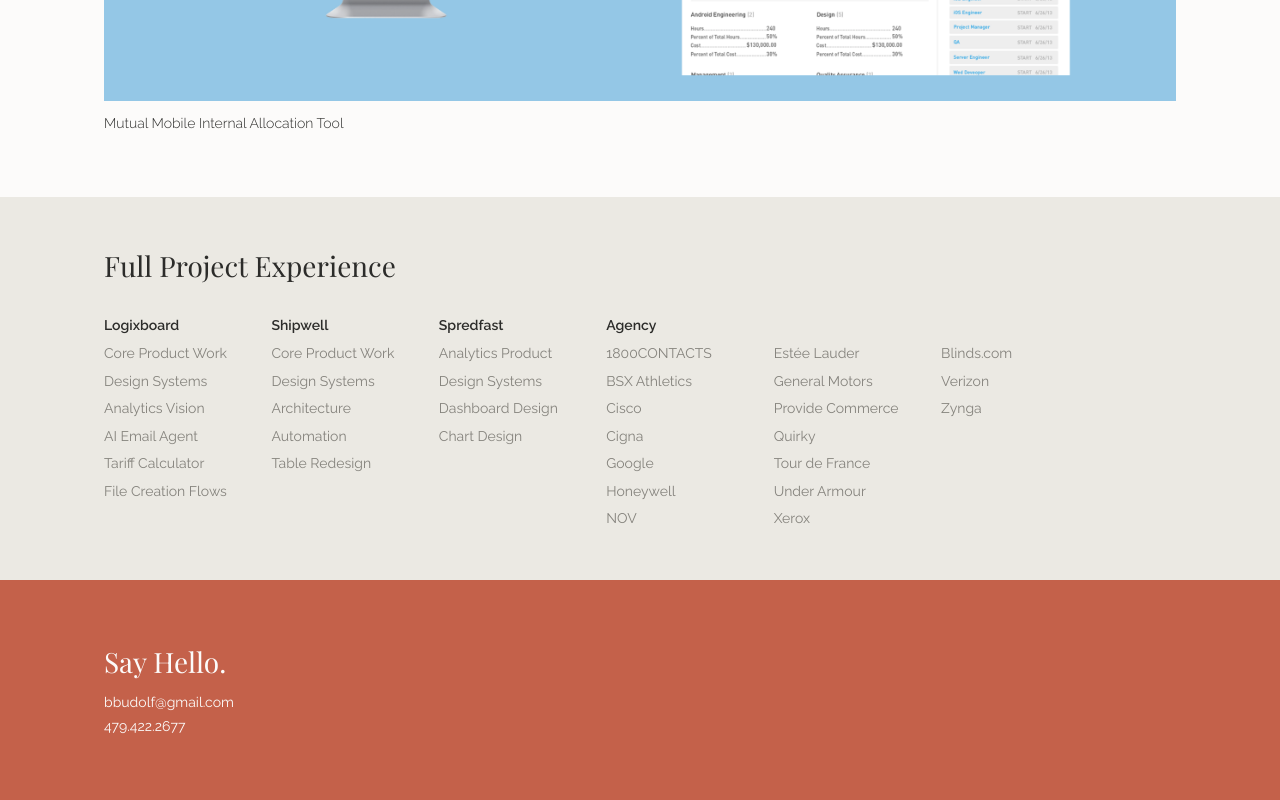
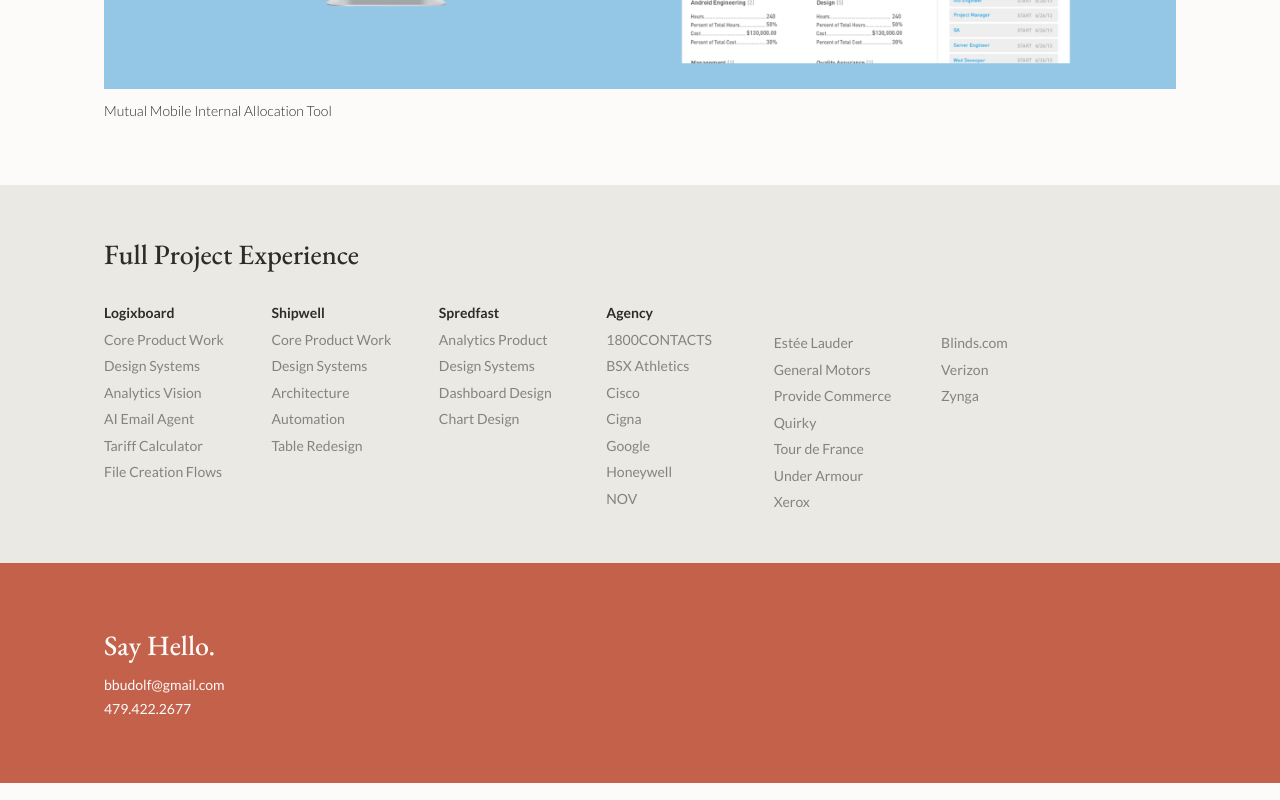
Before and after one commit to bbudolfson/Portfolio-Site, a Next.js app: page /projects in a window 1280 px wide. Shown: the part 7303-8103 px from the top of the page. Built offline with nearby package versions, Linux system fonts and the light colour scheme.

Commit message:
type updates

```diff
--- a/src/app/globals.css
+++ b/src/app/globals.css
@@ -42,7 +42,7 @@
 h1 {
   margin: 0;
   font-family: var(--app-font-heading), var(--font-heading);
-  font-weight: var(--font-weight-regular);
+  font-weight: var(--font-weight-medium);
   font-size: var(--text-h1-size);
   line-height: var(--text-h1-line-height);
   color: var(--text-primary);
@@ -51,7 +51,7 @@
 h2 {
   margin: 0;
   font-family: var(--app-font-heading), var(--font-heading);
-  font-weight: var(--font-weight-regular);
+  font-weight: var(--font-weight-medium);
   font-size: var(--text-h2-size);
   line-height: var(--text-h2-line-height);
   color: var(--text-primary);
@@ -251,11 +251,9 @@
   color: color-mix(in srgb, var(--color-accent2) 86%, var(--neutral-50));
   grid-column: 1 / span 10;
   max-width: none;
-  /* 300: Playfair Display may not ship 300; browser synthesizes lighter weight from loaded masters */
-  font-weight: var(--font-weight-light);
-  letter-spacing: 0.03em;
-  /* Open leading for multi-line Playfair hero */
-  line-height: 1.18;
+  font-weight: var(--font-weight-medium);
+  letter-spacing: 0.01em;
+  line-height: 1.12;
 }
 
 .profileGrid {
@@ -371,7 +369,7 @@
   cursor: pointer;
   font-family: var(--app-font-body), var(--font-body);
   font-size: var(--text-label-size);
-  font-weight: var(--font-weight-semi-bold);
+  font-weight: var(--font-body-weight-semi-bold);
   line-height: var(--text-label-line-height);
   color: var(--color-accent2);
   text-align: left;
@@ -499,7 +497,7 @@
 .projectsIndexHeading {
   margin: 0 0 var(--space-300);
   font-family: var(--app-font-heading), var(--font-heading);
-  font-weight: var(--font-weight-regular);
+  font-weight: var(--font-weight-medium);
   font-size: var(--text-h2-size);
   line-height: var(--text-h2-line-height);
   color: var(--text-primary);
@@ -670,7 +668,7 @@
   max-width: 36ch;
   font-family: var(--app-font-body), var(--font-body);
   font-size: var(--text-paragraph-medium-size);
-  line-height: 1.4;
+  line-height: 1.32;
   font-weight: var(--font-weight-regular);
   color: rgba(255, 255, 255, 0.94);
   text-align: left;
@@ -680,8 +678,8 @@
   margin: 0 0 var(--space-200);
   font-family: var(--app-font-body), var(--font-body);
   font-size: var(--text-paragraph-medium-size);
-  line-height: 1.4;
-  font-weight: var(--font-weight-semi-bold);
+  line-height: 1.32;
+  font-weight: var(--font-body-weight-semi-bold);
   color: rgba(255, 255, 255, 0.98);
 }
 
@@ -702,7 +700,7 @@
   border-radius: 999px;
   padding: 6px 10px;
   font-family: var(--app-font-body), var(--font-body);
-  font-weight: var(--font-weight-medium);
+  font-weight: var(--font-body-weight-medium);
   font-size: 12px;
   line-height: 1;
   white-space: nowrap;
@@ -718,7 +716,7 @@
   padding: 8px 12px;
   font-family: var(--app-font-body), var(--font-body);
   font-size: 12px;
-  font-weight: var(--font-weight-semi-bold);
+  font-weight: var(--font-body-weight-semi-bold);
   line-height: 1;
   color: rgba(255, 255, 255, 0.96);
   background: rgba(12, 12, 14, 0.72);
@@ -802,8 +800,8 @@
   margin: 0 0 var(--space-200);
   font-family: var(--app-font-body), var(--font-body);
   font-size: var(--text-paragraph-medium-size);
-  line-height: 1.4;
-  font-weight: var(--font-weight-semi-bold);
+  line-height: 1.32;
+  font-weight: var(--font-body-weight-semi-bold);
   color: rgba(255, 255, 255, 0.98);
 }
 
@@ -811,7 +809,7 @@
   margin: 0;
   font-family: var(--app-font-body), var(--font-body);
   font-size: var(--text-paragraph-medium-size);
-  line-height: 1.4;
+  line-height: 1.32;
   font-weight: var(--font-weight-regular);
   color: rgba(255, 255, 255, 0.92);
 }
@@ -832,7 +830,7 @@
   border-radius: 999px;
   padding: 6px 10px;
   font-family: var(--app-font-body), var(--font-body);
-  font-weight: var(--font-weight-medium);
+  font-weight: var(--font-body-weight-medium);
   font-size: 12px;
   line-height: 1;
   white-space: nowrap;
@@ -1139,8 +1137,8 @@
   }
 
   .projectsQuadCol--continued {
-    /* Align with adjacent column: company heading (14px / 1.4) + margin below */
-    padding-top: calc(var(--text-paragraph-medium-size) * 1.4 + var(--space-200));
+    /* Align with adjacent column: company heading line box + margin below */
+    padding-top: calc(var(--text-paragraph-medium-line-height) + var(--space-200));
   }
 }
 
@@ -1148,7 +1146,7 @@
 h1.projectsFeaturedTitle {
   margin: 0 0 6px;
   font-family: var(--app-font-heading), var(--font-heading);
-  font-weight: var(--font-weight-regular);
+  font-weight: var(--font-weight-medium);
   font-size: var(--text-h2-size);
   line-height: var(--text-h2-line-height);
   color: var(--text-primary);
@@ -1166,7 +1164,7 @@
 h4.projectsHighlightsTitle {
   margin: 0 0 var(--space-200);
   font-family: var(--app-font-body), var(--font-body);
-  font-weight: var(--font-weight-semi-bold);
+  font-weight: var(--font-body-weight-semi-bold);
   font-size: var(--text-label-size);
   line-height: var(--text-label-line-height);
   color: var(--text-secondary);
@@ -1231,13 +1229,13 @@
   min-width: 0;
 }
 
-/* Match project tile hover: Overview line + body copy (Raleway on light surface) */
+/* Match project tile hover: Overview line + body copy (Lato on light surface) */
 h4.projectsQuadHeading {
   margin: 0 0 var(--space-200);
   font-family: var(--app-font-body), var(--font-body);
   font-size: var(--text-paragraph-medium-size);
-  line-height: 1.4;
-  font-weight: var(--font-weight-semi-bold);
+  line-height: 1.32;
+  font-weight: var(--font-body-weight-semi-bold);
   color: var(--text-primary);
 }
 
@@ -1255,7 +1253,7 @@
   font-family: var(--app-font-body), var(--font-body);
   font-weight: var(--font-weight-regular);
   font-size: var(--text-paragraph-medium-size);
-  line-height: 1.4;
+  line-height: 1.32;
   color: var(--text-secondary);
 }
 
@@ -1314,7 +1312,7 @@
   font-family: var(--app-font-body), var(--font-body);
   font-size: var(--text-label-size);
   line-height: var(--text-label-line-height);
-  font-weight: var(--font-weight-semi-bold);
+  font-weight: var(--font-body-weight-semi-bold);
   color: var(--text-primary);
 }
 
@@ -1345,7 +1343,7 @@
     max-width: none;
     /* Scale down so multi-line titles fit comfortably on smaller screens */
     font-size: clamp(22px, 5.5vw, 34px);
-    line-height: 1.28;
+    line-height: 1.2;
   }
 
   .profileGrid {
@@ -1441,7 +1439,7 @@
   h1.projectsFeaturedTitle {
     /* Projects hero title can be long; reduce size on phones */
     font-size: clamp(22px, 5.5vw, 26px);
-    line-height: 1.35;
+    line-height: 1.3;
   }
 
   .projectsHighlightsList {
--- a/src/app/layout.tsx
+++ b/src/app/layout.tsx
@@ -1,14 +1,14 @@
 import type { Metadata } from "next";
 import React from "react";
-import { Playfair_Display, Raleway } from "next/font/google";
+import { EB_Garamond, Lato } from "next/font/google";
 
 import { SiteContact } from "../components/SiteContact";
 import { cssVars } from "../styles/tokens";
 
 import "./globals.css";
 
-/** Display + “text” serif headers both use Playfair Display (single bundle). */
-const playfairDisplay = Playfair_Display({
+/** Display + serif subheads: EB Garamond (closest to “condensed” on Google Fonts is the standard family). */
+const ebGaramond = EB_Garamond({
   subsets: ["latin"],
   weight: ["400", "500", "600", "700"],
   style: "normal",
@@ -16,9 +16,10 @@
   display: "swap",
 });
 
-const bodyFont = Raleway({
+const bodyFont = Lato({
   subsets: ["latin"],
-  weight: ["300", "400", "500", "600", "700"],
+  weight: ["100", "300", "400", "700", "900"],
+  style: "normal",
   variable: "--app-font-body",
   display: "swap",
 });
@@ -39,7 +40,7 @@
   } as React.CSSProperties;
 
   return (
-    <html lang="en" className={`${playfairDisplay.variable} ${bodyFont.variable}`} style={appCssVars}>
+    <html lang="en" className={`${ebGaramond.variable} ${bodyFont.variable}`} style={appCssVars}>
       <body suppressHydrationWarning>
         {children}
         <SiteContact />
--- a/src/styles/figma-tokens.json
+++ b/src/styles/figma-tokens.json
@@ -33,15 +33,18 @@
     "--green-800": "#314240",
     "--green-900": "#192120",
 
-    "--font-heading": "\"Playfair Display\", Georgia, serif",
-    "--font-heading-text": "\"Playfair Display\", Georgia, serif",
-    "--font-body": "\"Raleway\", \"Segoe UI\", Roboto, Helvetica, Arial, sans-serif",
+    "--font-heading": "\"EB Garamond\", Georgia, serif",
+    "--font-heading-text": "\"EB Garamond\", Georgia, serif",
+    "--font-body": "\"Lato\", \"Segoe UI\", Roboto, Helvetica, Arial, sans-serif",
 
     "--font-weight-light": "300",
     "--font-weight-regular": "400",
     "--font-weight-medium": "500",
     "--font-weight-semi-bold": "600",
     "--font-weight-bold": "700",
+
+    "--font-body-weight-medium": "400",
+    "--font-body-weight-semi-bold": "700",
 
     "--space-0": "0px",
     "--space-25": "1px",
@@ -86,10 +89,10 @@
     "--text-h4-font-weight": "var(--font-weight-semi-bold)",
 
     "--text-paragraph-large-size": "18px",
-    "--text-paragraph-large-line-height": "28px",
+    "--text-paragraph-large-line-height": "26px",
 
     "--text-paragraph-medium-size": "14px",
-    "--text-paragraph-medium-line-height": "24px",
+    "--text-paragraph-medium-line-height": "22px",
 
     "--text-label-size": "14px",
     "--text-label-line-height": "20px",
```
Also changed, not shown: src/app/_components/HomeClient.tsx (+10 -10 lines).
